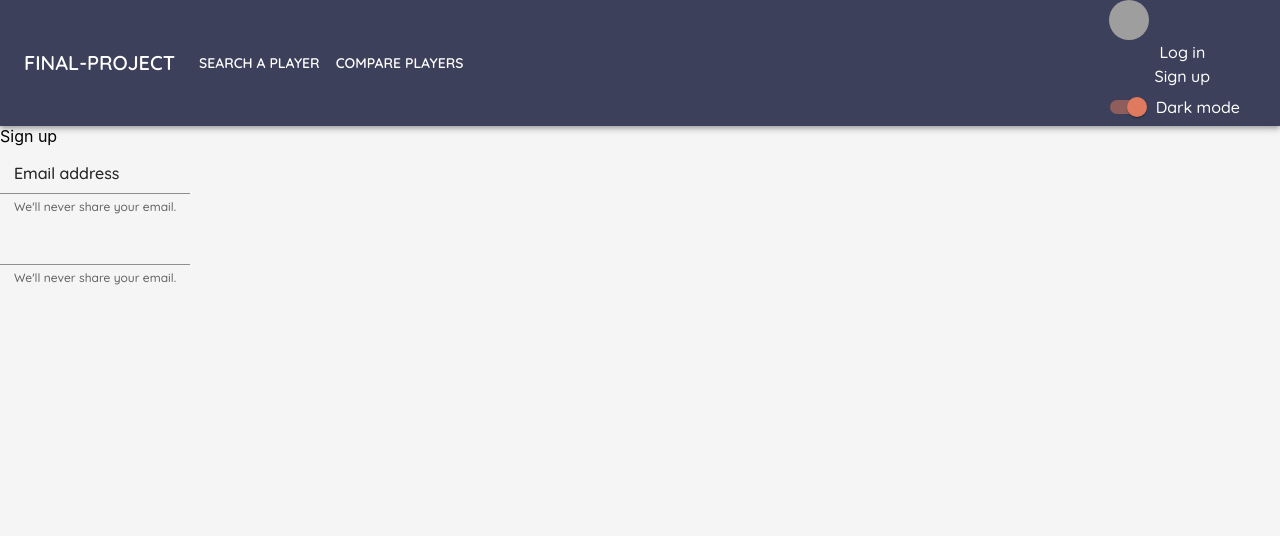
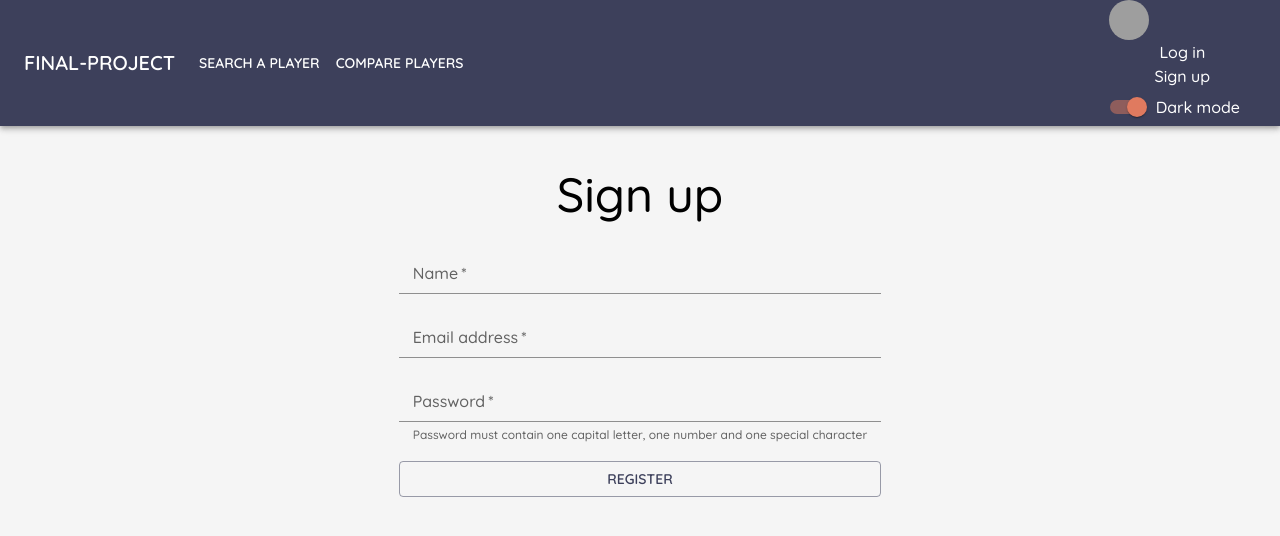
Before and after one commit to ann-jrti/final-project-frontend, a React (Create React App) app: page /signup in a window 1280 px wide. Shown: the top 536 px of the page. Built offline with nearby package versions, Linux system fonts and the light colour scheme; grey boxes are pictures that could not be loaded.

Commit message:
add user to db

```diff
--- a/src/context/theme-context/theme-context-provider.jsx
+++ b/src/context/theme-context/theme-context-provider.jsx
@@ -5,7 +5,7 @@ import { createGlobalStyle } from 'styled-components'
 
 const GlobalStyle = createGlobalStyle`
   body {
-    background-color: ${props => (props.isDark ? '#2b2b2b' : '#rgb(241, 241, 241)')};
+    background-color: ${props => (props.isDark ? '#383a4d' : '#rgb(241, 241, 241)')};
   },
 `
 
--- a/src/context/theme-context/theme-context.js
+++ b/src/context/theme-context/theme-context.js
@@ -77,6 +77,9 @@ export const darkTheme = createTheme({
         h4: {
             color: 'rgb(233, 233, 233)'
         },
+        p: {
+            color: 'rgb(233, 233, 233)'
+        },
         fontFamily: 'Quicksand',
         fontWeightLight: 400,
         fontWeightRegular: 500,
--- a/src/index.css
+++ b/src/index.css
@@ -69,6 +69,6 @@ p {
   color: #8a8989;
 
   /* grey */
-  color: rgb(241, 241, 241);
+  color: rgb(48, 48, 48);
 
 }
--- a/src/pages/sign-up/sign-up.jsx
+++ b/src/pages/sign-up/sign-up.jsx
@@ -1,21 +1,68 @@
-import { FormGroup, FormControl, InputLabel, Input, FormHelperText } from "@mui/material"
+import { Grid, Box, Typography, Button, FormGroup, FormControl, InputLabel, Input, FormHelperText } from "@mui/material"
+import { useNavigate } from "react-router-dom";
+
+export default function SignUp() {
+    const navigate = useNavigate();
+    const handleSubmit = (e) => {
+        e.preventDefault();
+
+        const user = {
+            username: e.target.username.value,
+            email: e.target.email.value,
+            password: e.target.password.value,
+        }
+        console.log(user);
+
+        fetch('http://localhost:4000/auth/register', {
+            method: 'POST',
+            headers: {
+                'Content-Type': 'application/json'
+            },
+            body: JSON.stringify(user)
+        }).then(res => res.json())
+            .then(data => {
+                console.log(data);
+            })
+
+    }
+    return (
+        <>
+            <Grid gap={3} container marginTop={5} flexDirection={'column'} justifyContent={'center'} alignItems={'center'}>
+                <Grid item>
+                    <Typography variant={"h3"}>Sign up</Typography>
+                </Grid>
+
+                <Grid item >
+                    <form onSubmit={handleSubmit}>
+                        <Box display='flex' flexDirection={'column'} gap={2}>
+
+                            <FormControl required>
+                                <InputLabel htmlFor="username">Name</InputLabel>
+                                <Input type="text" id="username" aria-describedby="my-helper-text" />
+                            </FormControl>
+
+                            <FormControl required>
+                                <InputLabel htmlFor="email">Email address</InputLabel>
+                                <Input type="email" id="email" aria-describedby="my-helper-text" />
+                            </FormControl>
+
+                            <FormControl required>
+                                <InputLabel htmlFor="password">Password</InputLabel>
+                                <Input type="password" id="password" aria-describedby="my-helper-text" />
+                                <FormHelperText id="my-helper-text">Password must contain one capital letter, one number and one special character</FormHelperText>
+                            </FormControl>
+
+                            <FormControl >
+                                <Button variant="outlined" color="primary" type="submit" id="submit'">Register</Button>
+                            </FormControl>
+
+                        </Box>
+                    </form>
+                </Grid>
 
 
-export default function SignUp() {
+            </Grid>
 
-    return (
-        <>
-            <p>Sign up</p>
-            <FormControl>
-
-                <InputLabel htmlFor="email">Email address</InputLabel>
-                <Input id="email" aria-describedby="my-helper-text" />
-                <FormHelperText id="my-helper-text">We'll never share your email.</FormHelperText>
-
-                <InputLabel htmlFor="email">Email address</InputLabel>
-                <Input id="email" aria-describedby="my-helper-text" />
-                <FormHelperText id="my-helper-text">We'll never share your email.</FormHelperText>
-            </FormControl>
         </>
     )
 }
```
Also changed, not shown: src/pages/home/index.jsx (added).
